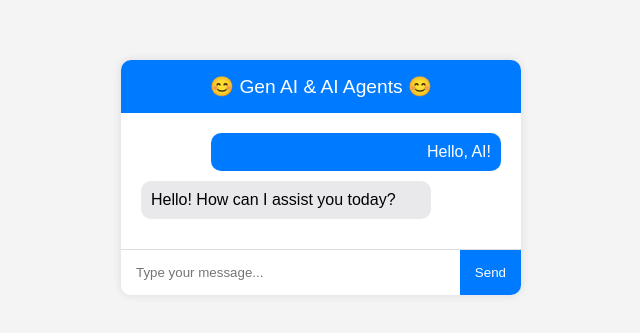
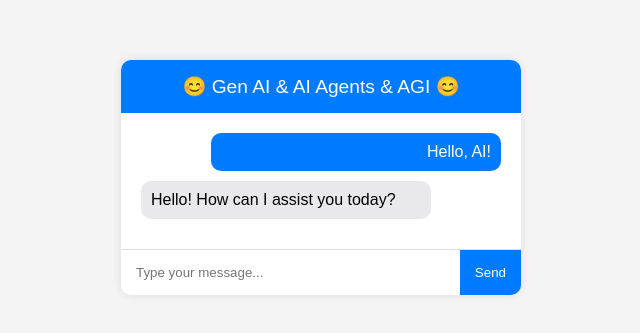
Before and after one commit to ShanmugapriyanManoharan/GitHub-Actions-Nodejs-App, a website: page public/index.html in a window 1280 px wide. Shown: the part 223-556 px from the top of the page, without its empty margins (319-959 px from the left). Drawn offline with Linux system fonts and the light colour scheme.

Commit message:
Added AGI text

```diff
--- a/public/index.html
+++ b/public/index.html
@@ -95,7 +95,7 @@
 
     <div class="chat-container">
         <div class="chat-header">
-           😊 Gen AI & AI Agents 😊
+           😊 Gen AI & AI Agents & AGI 😊
         </div>
         <div class="chat-messages">
             <!-- Example Messages -->
```
